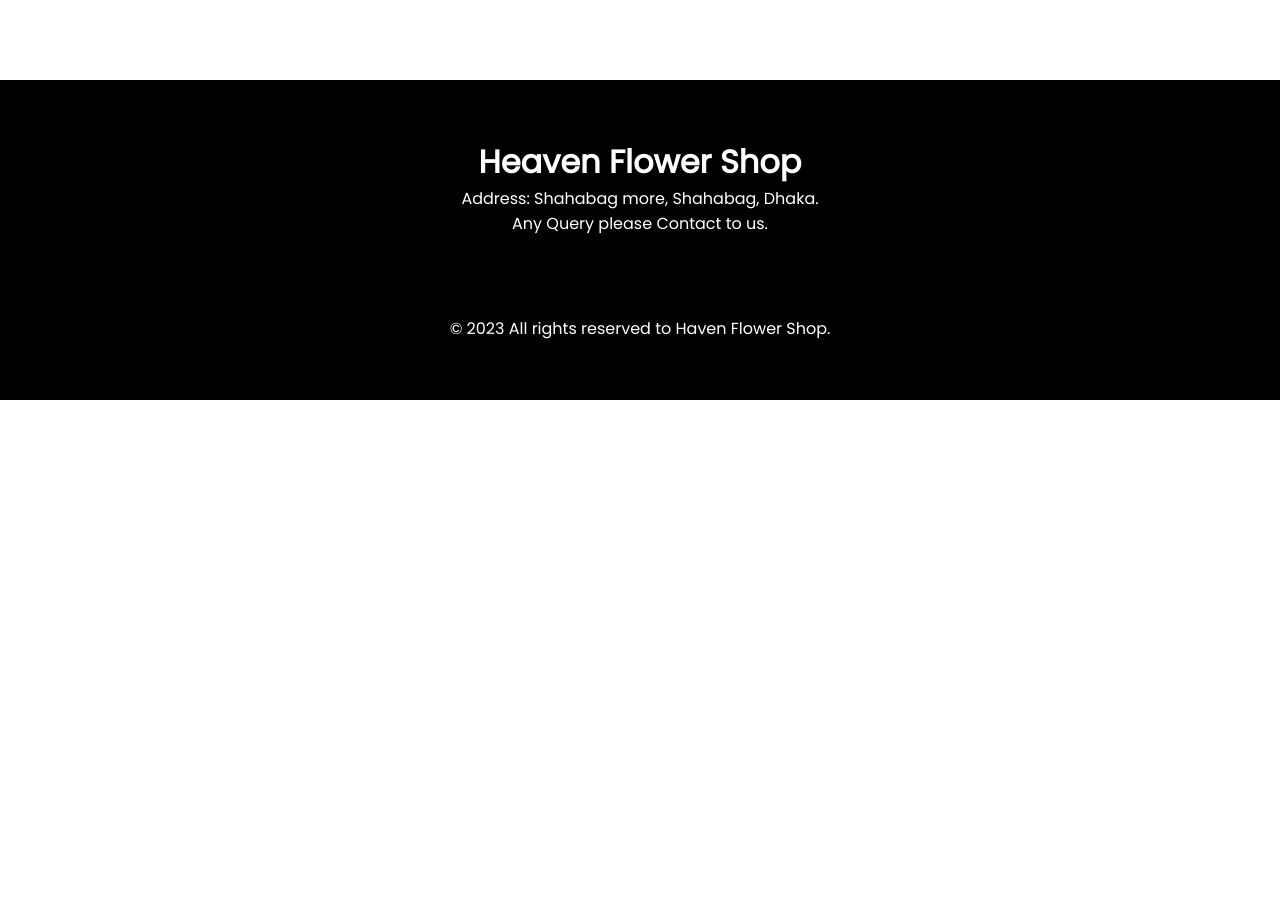
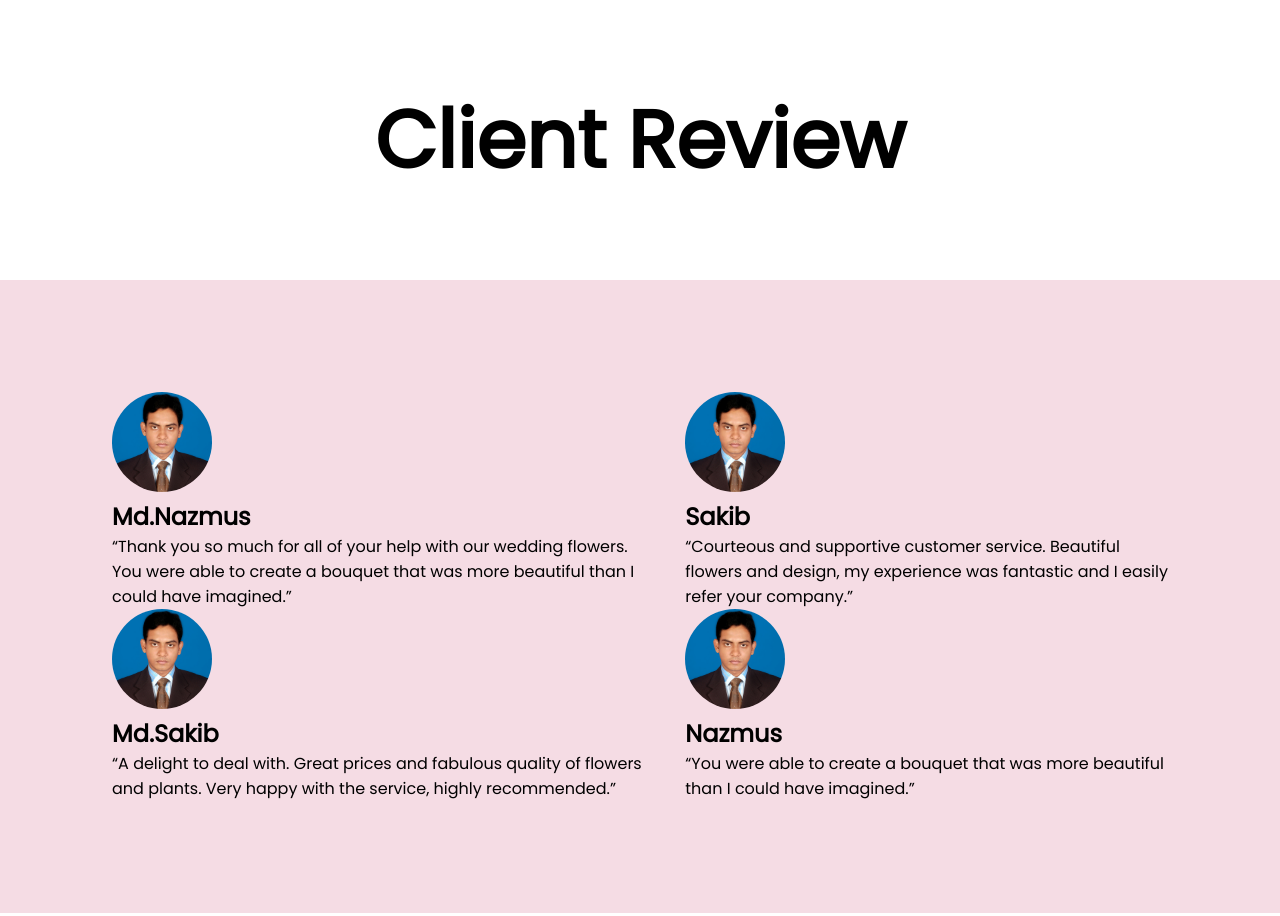
Before and after one commit to Md-Nazmus-Sakib/haven-flower-shop, a plain HTML site: page index.html in a window 1280 px wide. Shown: the part 4129-5045 px from the top of the page. Before the commit the page ends 4529 px from the top, so only its background shows below. Drawn offline with Linux system fonts and the light colour scheme.

Commit message:
review-section

```diff
--- a/css/style.css
+++ b/css/style.css
@@ -194,6 +194,34 @@
 
 
 /*=========================
+Review Section Start
+ ============================== */
+ .review-text{
+    text-align: center;
+    font-size: 5em;
+    margin: 1em;
+ }
+
+ .review-section{
+    display: flex;
+    justify-content: center;
+    align-items: center;
+    gap: 2em;
+    padding: 7em;
+    background-color: #f5dce4;
+ }
+
+ .review-section img{
+    width: 100px;
+    height: 100px;
+    border-radius: 50px;
+ }
+/*=========================
+Review Section End
+ ============================== */
+
+
+/*=========================
  Footer Section Start
  ============================== */
 .footer-section {
--- a/index.html
+++ b/index.html
@@ -146,6 +146,43 @@
         Latest Deal section end
         ========================== -->
 
+        <!--========================
+        Customer Review section start
+        ========================== -->
+        <section>
+            <h1 class="review-text">Client Review</h1>
+            <div class="review-section">
+                <div>
+                    <div>
+                        <img src="images/Customer/300 X 300.jpg" alt="">
+                        <h1>Md.Nazmus</h1>
+                        <p>“Thank you so much for all of your help with our wedding flowers. You were able to create a bouquet that was more beautiful than I could have imagined.”</p>
+                    </div>
+                    <div>
+                        <img src="images/Customer/300 X 300.jpg" alt="">
+                        <h1>Md.Sakib</h1>
+                        <p>“A delight to deal with. Great prices and fabulous quality of flowers and plants. Very happy with the service, highly recommended.”</p>
+                    </div>
+                </div>
+                <div>
+                    <div>
+                        <img src="images/Customer/300 X 300.jpg" alt="">
+                        <h1>Sakib</h1>
+                        <p>“Courteous and supportive customer service. Beautiful flowers and design, my experience was fantastic and I easily refer your company.”</p>
+                    </div>
+                    <div>
+                        <img src="images/Customer/300 X 300.jpg" alt="">
+                        <h1>Nazmus</h1>
+                        <p>“You were able to create a bouquet that was more beautiful than I could have imagined.”</p>
+                    </div>
+                </div>
+
+            </div>
+        </section>
+        <!--========================
+        Customer Review section end
+        ========================== -->
+
     </main>
     <!--========================
         Footer section Start
```
Also changed, not shown: images/Customer/300 X 300.jpg (added).
